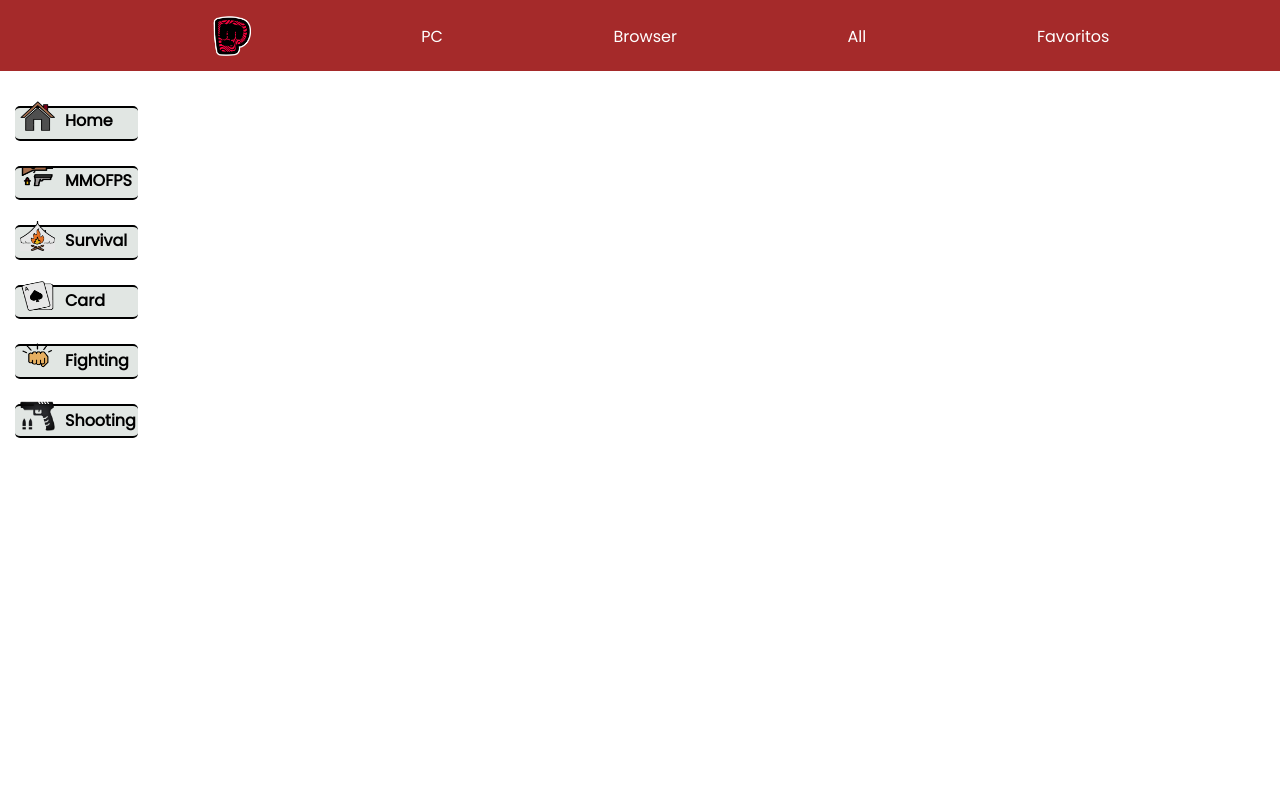
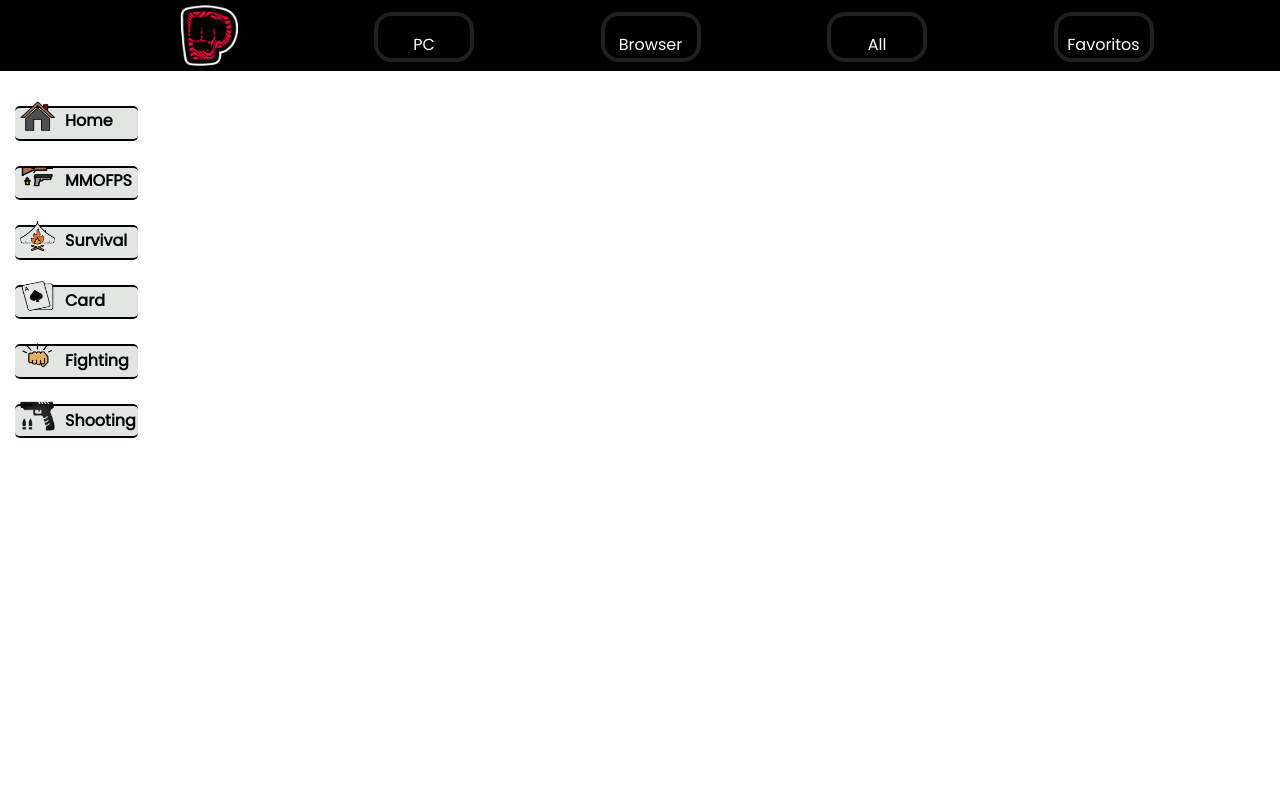
Before and after one commit to BrunoDouglas123/PDPGames, a plain HTML site: page index.html in a window 1280 px wide. Shown: the top 800 px of the page. Drawn offline with Linux system fonts and the light colour scheme; no server answers.

Commit message:
menu com botoes neon

```diff
--- /dev/null
+++ b/button.css
@@ -0,0 +1,38 @@
+@font-face {
+    font-family: 'Patron';
+    src: url(Patron.otf);
+}
+
+* {
+    padding: 0;
+    margin: 0;
+}
+
+body {
+    width: 100%;
+    height: 100vh;
+    background: #000;
+    display: flex;
+    justify-content: center;
+    align-items: center;
+}
+
+button {
+    font-family: 'Patron';
+    cursor: pointer;
+    outline: none;
+    font-size: 35px;
+    padding: 20px 28px;
+    border-radius: 18px;
+    background: none;
+    transition: box-shadow 0.1s;
+    color: #202020;
+    border: 4px solid #202020;
+}
+
+button:hover {
+    border: 4px solid #bf00ff;
+    color: #bf00ff;
+    box-shadow: 0px 0px 35px #bf00ff, 0px 0px 15px #bf00ff inset;
+    text-shadow: 0px 0px 10px #bf00ff, 0px 0px 3px;
+}
--- a/index.html
+++ b/index.html
@@ -15,10 +15,21 @@
             <nav>
                 <ul id="menu-1">
                     <img src="./img/logo.png" id="img_logo" alt="Logo" >
-                    <li id="lista1">PC</li>
-                    <li id="lista1">Browser</li>
-                    <li id="lista1">All</li>
-                    <li id="lista1">Favoritos</li>
+                    <button>
+                        <li id="lista1">PC</li>
+                    </button>
+
+                    <button>
+                        <li id="lista1">Browser</li>
+                    </button>
+
+                    <button>
+                        <li id="lista1">All</li>
+                    </button>
+
+                    <button id="botao-menu">
+                        <li id="lista1">Favoritos</li>
+                    </button>
                 </ul>
             </nav>
         </header>
--- a/style.css
+++ b/style.css
@@ -1,23 +1,25 @@
 @import url('https://fonts.googleapis.com/css2?family=Poppins&display=swap');
 
-body {
+* {
     margin: 0;
     padding: 0;
 }
 
 /* Menu Navegacao 1 */
 .container {
-    background-color:brown;
+    background-color:#000;
     height: 71px;
     width: 100%;
 }
 
 #img_logo {
     display: flex;
-    margin-top: 16px;
+    margin-top: -5px;
 
-    width: 40px;
-    height: 40px;
+    width: 61px;
+    height: 61px;
+
+    padding: 10px;
 }
 
 #menu-1 {
@@ -37,6 +39,10 @@ body {
     list-style-type: none;
 
     margin-top: 16px;
+}
+
+#botao-menu {
+    outline:none;
 }
 
 /* Menu Navegacao 2 */
@@ -93,12 +99,26 @@ a {
 }
 
 button {
-    background-color: grey;
-    border-radius: 15px;
+    font-family: 'Patron';
+    cursor: pointer;
+    outline: none;
+    font-size: 35px;
+    padding-top: 60px 38px;
+    border-radius: 18px;
+    background: none;
+    transition: box-shadow 0.1s;
+    color: #202020;
+    border: 4px solid #202020;
+    width: 100px;
+    height: 50px;
+    margin-top: -3px;
+}
 
-    margin-top: 40px;
-    height: 40px;
-    width: 140px;
+button:hover {
+    border: 4px solid #bf00ff;
+    color: #bf00ff;
+    box-shadow: 0px 0px 35px #bf00ff, 0px 0px 15px #bf00ff inset;
+    text-shadow: 0px 0px 10px #bf00ff, 0px 0px 3px;
 }
 
 a {
@@ -107,7 +127,7 @@ a {
 
 footer {
     position: absolute;
-    background-color: brown;
+    background-color: #000;
     height: 131px;
     width: 100%;
 }
@@ -117,7 +137,7 @@ footer {
     flex-direction: row;
     justify-content: center;
 
-    padding-top: 40px;
+    padding-top: 20px;
     padding-left: 20px;
 }
 
```
Also changed, not shown: button.html (added, +14 -0 lines).
